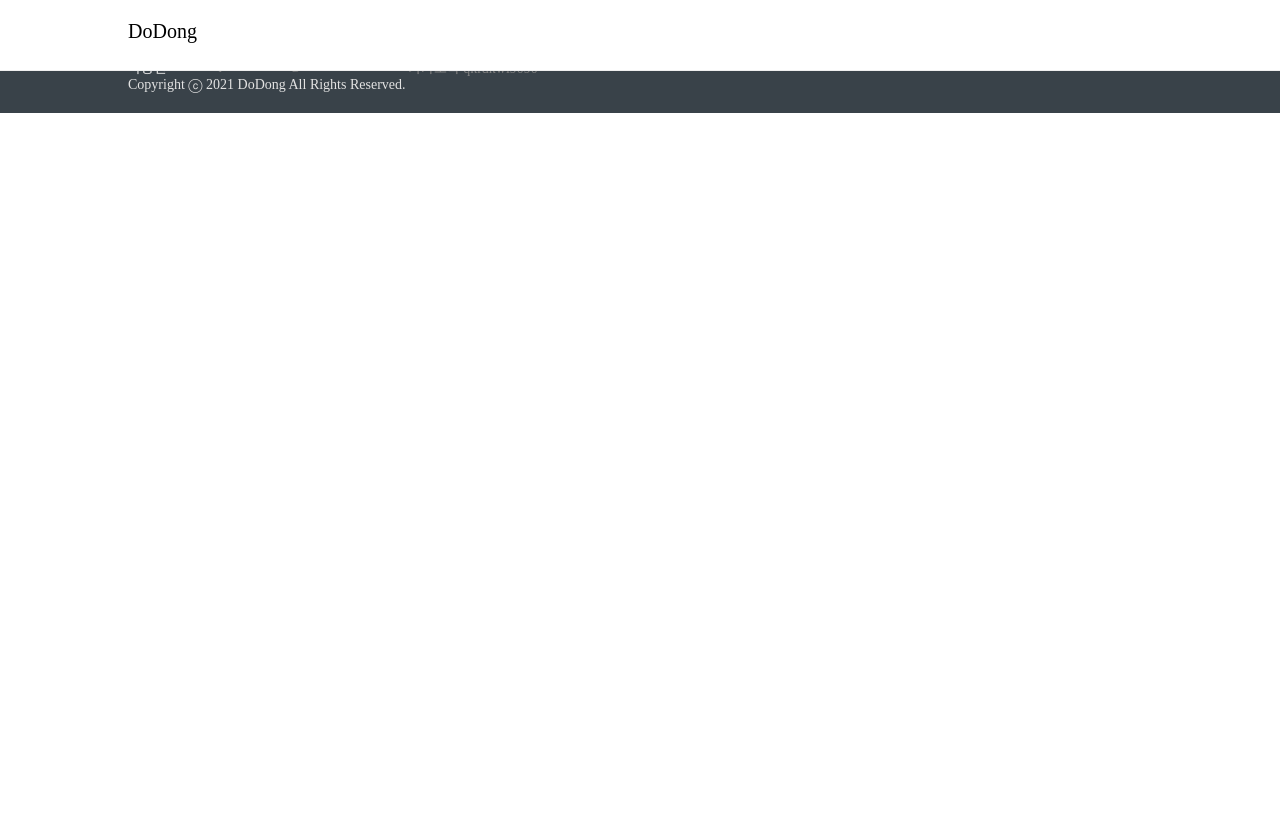
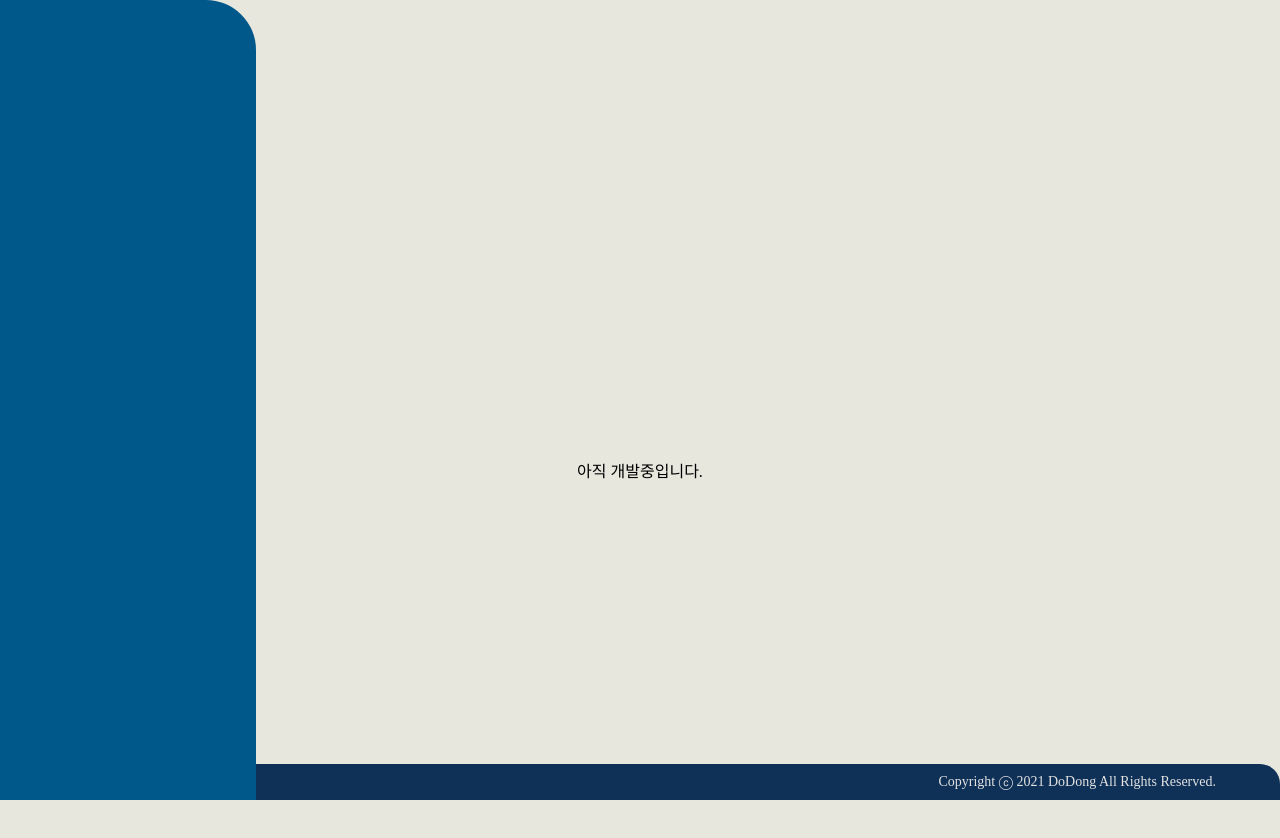
Before and after one commit to qkrdkwl9090/web_Pot1, a React (Create React App) app: page / in a window 1280 px wide. Shown: the top 838 px of the page. Before the commit the page ends 800 px from the top, so only its background shows below. Built offline with nearby package versions, Linux system fonts and the light colour scheme.

Commit message:
구조 생성

```diff
--- a/src/App.js
+++ b/src/App.js
@@ -1,5 +1,5 @@
 import Footer from './component/Footer.js';
-import Header from './component/Header.js';
+import Menu from './component/Menu.js';
 import './App.css';
 import { BrowserRouter as Router, Route } from 'react-router-dom';
 import Home from './pages/Home.js';
@@ -7,7 +7,7 @@ import Home from './pages/Home.js';
 function App() {
   return (
     <>
-      <Header/>
+      <Menu/>
       <Router>
         <Route exact path="/" component = {Home}/>
       </Router>
--- a/src/component/Footer.js
+++ b/src/component/Footer.js
@@ -3,19 +3,8 @@ import '../scss/Footer.scss';
 
 function Footer(){
     return (
-        <footer>
-            <div>
-                <p>DoDong</p>
-            </div>
-            <div className="contour"></div>
-            <div>
-                <div className="info">
-                    <p>박동현</p>
-                    <p className="grey">qkrdkwl9090@naver.com</p>
-                    <p className="grey">카카오톡 qkrdkwl9090</p>
-                </div>
-                <p>Copyright ⓒ 2021 DoDong All Rights Reserved.</p>
-            </div>
+        <footer> <p>Copyright ⓒ 2021 DoDong All Rights Reserved.</p>
+
         </footer>
 
     )
--- a/src/component/Header.js
+++ /dev/null
@@ -1,32 +0,0 @@
-import React, {useState} from 'react';
-import '../scss/Header.scss';
-import FormControlLabel from '@material-ui/core/FormControlLabel';
-import Switch from '@material-ui/core/Switch';
-
-function Header(){
-//     const [state, setState] = useState({
-//         checked: true,
-//       });
-
-//   const handleChange = (event) => {
-//       console.log(state.checked);
-//     setState({ ...state, [event.target.name]: event.target.checked });
-//   };
-    return (
-        <header>
-            <div className="headerContent">
-                <a href="/"><div className = "title">DoDong</div></a>
-
-                {/* <div className="darkMode">
-                    <FormControlLabel
-                        control={<Switch checked={state.checked} onChange={handleChange} color="primary"name="checked" />}
-                        label="Mode"
-                    />
-                </div> */}
-
-            </div>
-        </header>
-
-    )
-}
-export default Header;
--- /dev/null
+++ b/src/component/Menu.js
@@ -0,0 +1,18 @@
+import React, {useState} from 'react';
+import '../scss/Menu.scss';
+import FormControlLabel from '@material-ui/core/FormControlLabel';
+import Switch from '@material-ui/core/Switch';
+
+function Menu(){
+    return (
+
+        <section className="menu-wrap">
+            <div></div>
+
+        </section>
+
+
+
+    )
+}
+export default Menu;
--- a/src/index.scss
+++ b/src/index.scss
@@ -1,8 +1,12 @@
 *{
   transition: 0.5s;
 }
+html{
+  height:100%;
+}
 body {
   margin: 0;
+  height: 100%;
   font-family: 'revert';
   -webkit-font-smoothing: antialiased;
   -moz-osx-font-smoothing: grayscale;
--- a/src/pages/Home.js
+++ b/src/pages/Home.js
@@ -1,9 +1,14 @@
 import React from 'react';
+import "../scss/home.scss";
 
 function home(){
     return(
-        <>
-        </>
+        <div className="home-wrap">
+            <p>
+            아직 개발중입니다.</p>
+
+
+        </div>
     )
 }
 export default home;
--- a/src/scss/Footer.scss
+++ b/src/scss/Footer.scss
@@ -12,25 +12,17 @@
 
 
 footer{
+    position: absolute;
     bottom:0;
     left:0;
-    padding: 20px 10%;
+    right:0;
+    padding: 10px 5%;
+    text-align: right;
     color:#e2e2e2;
+    border-top-left-radius: 20px;
+    border-top-right-radius: 20px;
     font-size: 14px;
-    background:#394249;
+    background:#0f3057;
     font-weight: 100;
-    .info{
-        display: flex;
-        height:auto;
-        p{
-            margin-right:3rem;
-        }
-        .grey{
-            color:grey;
-        }
-    }
-    .contour{
-        margin: 10px 0;
-        border-bottom: 1px solid grey;
-    }
+
 }
--- a/src/scss/Header.scss
+++ /dev/null
@@ -1,48 +0,0 @@
-
-
-header{
-    position: fixed;
-    left:0;
-    top:0;
-    width:100%;
-    z-index: 20;
-    background: #fff;
-    display: flex;
-    height:70px;
-    border-bottom: 1px solid #efefef;
-    .headerContent{
-        display: flex;
-        margin-left: 10%;
-        .darkMode{
-            position: absolute;
-            right:10px;
-            top:15px;
-        }
-        .title{
-
-            padding-top: 20px;
-            font-size: 20px;
-            width: auto;
-            display:block;
-            margin-right:3rem;
-        }
-        .menu{
-            padding-top: 25px;
-            font-size: 15px;
-            display:flex;
-            div{
-                margin-right:2rem;
-            }
-        }
-
-    }
-
-    a{
-        text-decoration: none;
-        &:visited{
-            color:#000;
-        }
-    }
-
-
-}
--- /dev/null
+++ b/src/scss/Menu.scss
@@ -0,0 +1,13 @@
+
+.menu-wrap{
+    border-top-right-radius: 50px;
+    z-index: 20;
+    position: fixed;
+    left:0;
+    width: 20%;
+    max-width: 384px;
+    border: none;
+    height:100%;
+    background-color: #00588A;
+
+}
--- a/src/scss/home.scss
+++ b/src/scss/home.scss
@@ -0,0 +1,11 @@
+.home-wrap{
+    background-color: #e7e7de;
+    width:100%;
+    height:940px;
+    display: table;
+    text-align: center;
+    p{
+        display: table-cell;
+        vertical-align: middle;
+    }
+}
```
Also changed, not shown: 2 other files (tests, documents, lock files or other folders).
